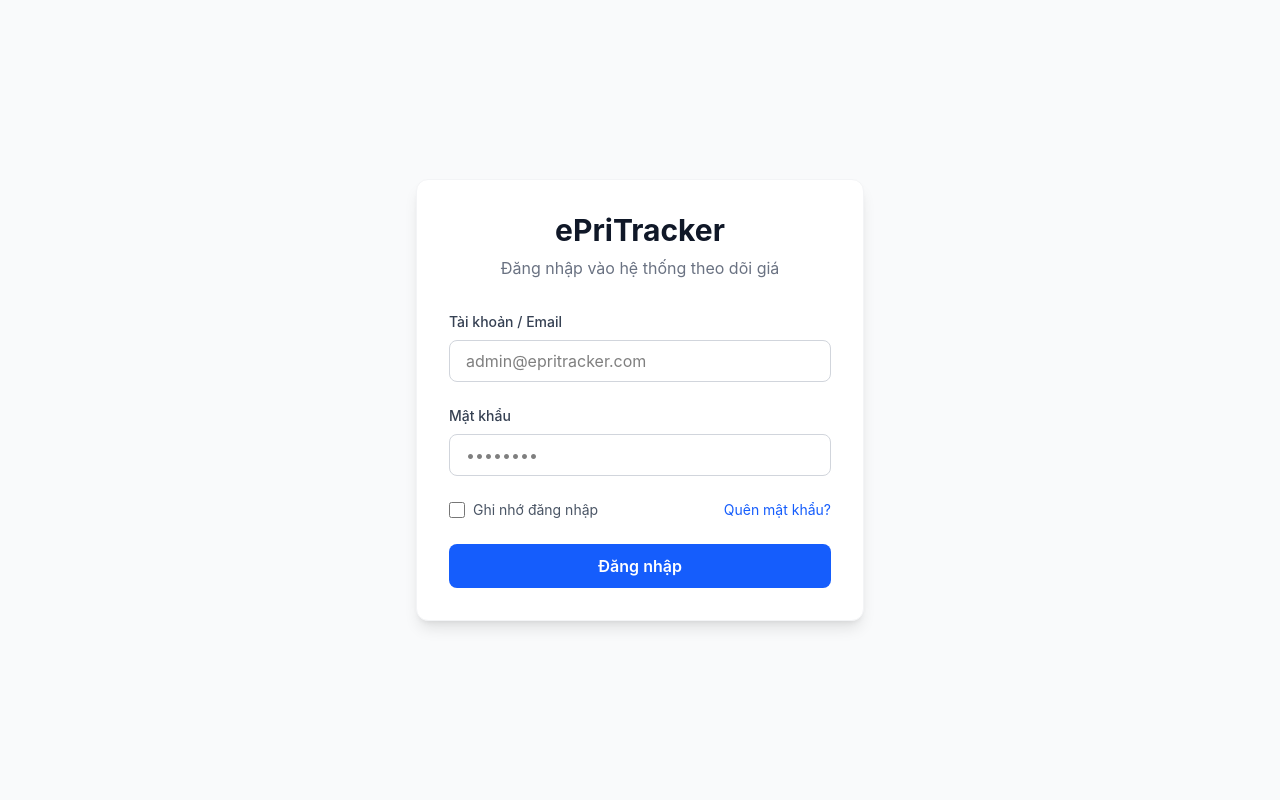
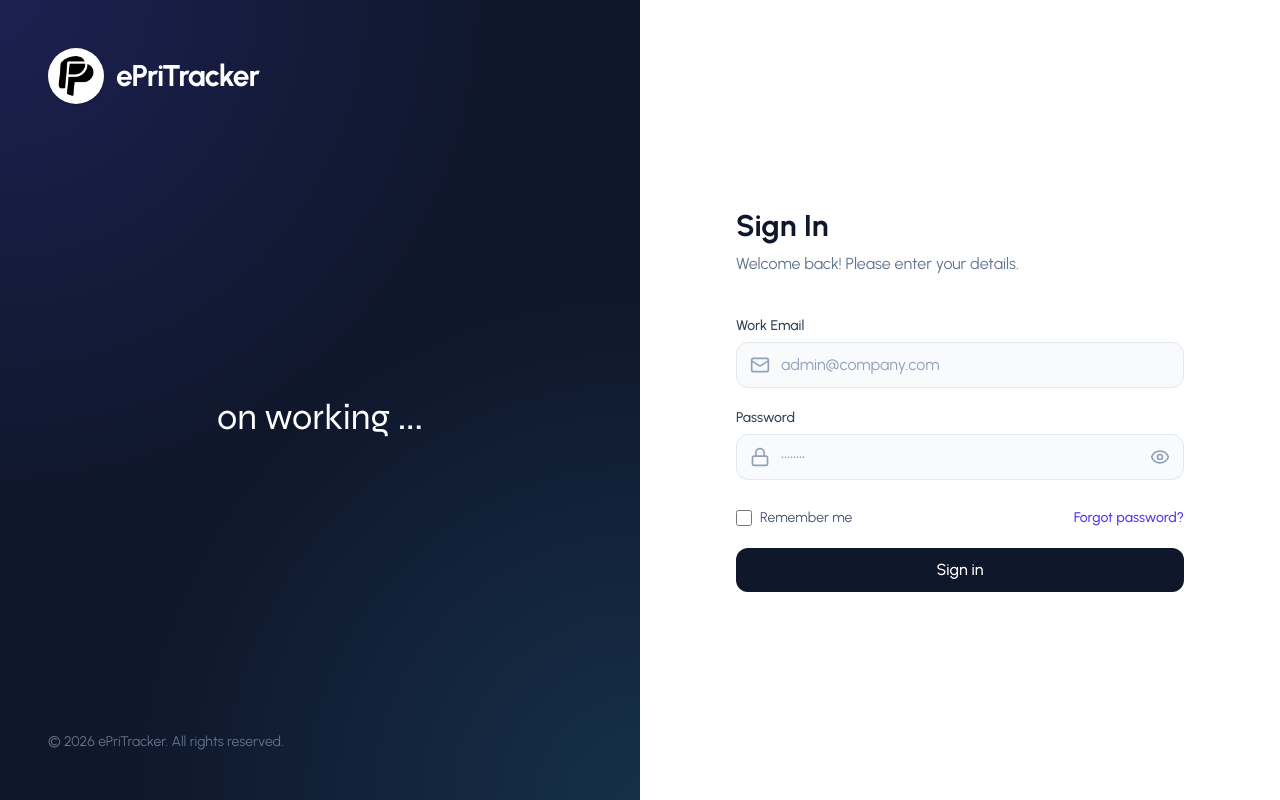
Before and after one commit to quangtunguyennn/ePriTracker, a React (Vite) app: page /login in a window 1280 px wide. Built offline with nearby package versions, Linux system fonts and the light colour scheme; a web font is replaced by a local one.

Commit message:
update login screen

```diff
--- a/src/pages/Login.jsx
+++ b/src/pages/Login.jsx
@@ -1,54 +1,58 @@
-import { useState } from 'react';
-import { useNavigate } from 'react-router-dom';
-import axios from 'axios';
-import { jwtDecode } from 'jwt-decode';
+import { useState } from "react";
+import { useNavigate, Link } from "react-router-dom";
+import axios from "axios";
+import {
+  Mail,
+  Lock,
+  Eye,
+  EyeOff,
+  Loader2,
+  AlertCircle,
+  TrendingUp,
+  ShieldCheck,
+  Zap,
+} from "lucide-react";
 
 export default function Login() {
-  const [email, setEmail] = useState('');
-  const [password, setPassword] = useState('');
+  const [email, setEmail] = useState("");
+  const [password, setPassword] = useState("");
+  const [showPassword, setShowPassword] = useState(false);
 
-  // Thêm state để quản lý lỗi và trạng thái tải
-  const [error, setError] = useState('');
+  const [error, setError] = useState("");
   const [isLoading, setIsLoading] = useState(false);
 
   const navigate = useNavigate();
 
   const handleSubmit = async (e) => {
     e.preventDefault();
-    setError(''); // Xóa lỗi cũ nếu có
+    setError("");
     setIsLoading(true);
 
     try {
-      // Thay đổi URL dưới đây cho khớp với API ASP.NET Core của bạn
-      const response = await axios.post('https://localhost:44338/api/auth/login', {
+      const response = await axios.post(
+        "https://localhost:44338/api/auth/login",
+        {
           email: email,
-        password: password
-      });
+          password: password,
+        },
+      );
 
-      // Giả sử API trả về object chứa token: { token: "eyJhbG..." }
       const token = response.data.token;
       const userRole = response.data.userRole;
-      // Lưu token vào localStorage để dùng cho các request sau
-      localStorage.setItem('token', token);
 
-      // const decodedToken = jwtDecode(token)
-      // const userRole = decodedToken['http://schemas.microsoft.com/ws/2008/06/identity/claims/role'] || decodedToken.role;
+      localStorage.setItem("token", token);
 
-      // Chuyển hướng người dùng vào trang trong (ví dụ: /admin hoặc /)
-      if(userRole === 'Admin'){
-        navigate('/admin')
-      }else if(userRole === 'User'){
-        navigate('/')
+      if (userRole === "Admin") {
+        navigate("/admin");
+      } else if (userRole === "User") {
+        navigate("/");
       }
-
     } catch (err) {
-      console.error('Lỗi đăng nhập:', err);
-      // Xử lý lỗi trả về từ server (mã 400, 401, v.v.)
+      console.error("Login error:", err);
       if (err.response && err.response.data) {
-        // Thay đổi 'err.response.data.message' tùy thuộc vào cấu trúc lỗi ASP.NET trả về
-        setError(err.response.data.message || 'Tài khoản hoặc mật khẩu không chính xác.');
+        setError(err.response.data.message || "Incorrect email or password.");
       } else {
-        setError('Không thể kết nối đến máy chủ. Vui lòng thử lại sau.');
+        setError("Unable to connect to the server. Please try again later.");
       }
     } finally {
       setIsLoading(false);
@@ -56,69 +60,164 @@ export default function Login() {
   };
 
   return (
-    <div className="min-h-screen flex items-center justify-center bg-gray-50">
-      <div className="max-w-md w-full bg-white rounded-xl shadow-lg p-8 border border-gray-100">
-        <div className="text-center mb-8">
-          <h2 className="text-3xl font-bold text-gray-900">ePriTracker</h2>
-          <p className="text-gray-500 mt-2">Đăng nhập vào hệ thống theo dõi giá</p>
+    <div className="min-h-screen flex w-full bg-white font-urbanist">
+      {/* 1. Left Section: Branding & Marketing (Hidden on mobile, visible on large screens) */}
+      <div className="hidden lg:flex flex-col justify-between w-1/2 bg-slate-900 p-12 text-white relative overflow-hidden">
+        {/* Background Effects */}
+        <div className="absolute top-0 left-0 w-full h-full bg-[radial-gradient(circle_at_top_left,rgba(79,70,229,0.2),transparent_50%)]" />
+        <div className="absolute bottom-0 right-0 w-full h-full bg-[radial-gradient(circle_at_bottom_right,rgba(56,189,248,0.15),transparent_50%)]" />
+
+        <div className="relative z-10 flex items-center gap-3">
+          {/* Thêm bg-white, rounded-full và shadow-sm giúp logo nổi bật hơn */}
+          <div className="bg-white p-2 rounded-full flex items-center justify-center shadow-sm">
+            <img
+              className="w-10 h-10 rounded-full object-contain"
+              src="/paypal.png"
+              alt="Logo"
+            />
+          </div>
+          <span className="text-3xl font-bold tracking-tight">ePriTracker</span>
         </div>
 
-        <form onSubmit={handleSubmit} className="space-y-6">
-          {/* Hiển thị thông báo lỗi nếu có */}
+        {/* <div className="relative z-10 max-w-md">
+          <h1 className="text-4xl font-bold leading-tight mb-6">
+            Intelligent Price Tracking for Enterprise
+          </h1>
+          <p className="text-slate-400 text-lg mb-8 leading-relaxed">
+            Track, analyze, and update market price fluctuations in real-time.
+            Optimize your profit margins today.
+          </p>
+
+          <div className="space-y-4">
+            <div className="flex items-center gap-3 text-slate-300">
+              <ShieldCheck className="w-5 h-5 text-indigo-400" />
+              <span>Enterprise-grade data security</span>
+            </div>
+            <div className="flex items-center gap-3 text-slate-300">
+              <Zap className="w-5 h-5 text-indigo-400" />
+              <span>Lightning-fast automated price updates</span>
+            </div>
+          </div>
+        </div> */}
+
+        <div className="font-syne text-4xl text-center">
+          <p>on working ... </p>
+        </div>
+
+        <div className="relative z-10 text-sm text-slate-500">
+          © {new Date().getFullYear()} ePriTracker. All rights reserved.
+        </div>
+      </div>
+
+      {/* 2. Right Section: Login Form */}
+      <div className="flex-1 flex flex-col justify-center items-center p-8 sm:p-12">
+        <div className="w-full max-w-md">
+          {/* Header Form */}
+          <div className="mb-10 text-center lg:text-left">
+            <h2 className="text-3xl font-bold text-slate-900 mb-2">Sign In</h2>
+            <p className="text-slate-500">
+              Welcome back! Please enter your details.
+            </p>
+          </div>
+
+          <form onSubmit={handleSubmit} className="space-y-5">
+            {/* Better UX Error Display */}
             {error && (
-            <div className="p-3 bg-red-50 border border-red-200 text-red-600 rounded-lg text-sm">
-              {error}
+              <div className="flex items-center gap-3 p-4 bg-red-50/50 border border-red-200 text-red-600 rounded-xl text-sm animate-in fade-in slide-in-from-top-2 duration-300">
+                <AlertCircle className="w-5 h-5 shrink-0" />
+                <p>{error}</p>
               </div>
             )}
 
-          <div>
-            <label className="block text-sm font-medium text-gray-700 mb-2">
-              Tài khoản / Email
+            {/* Email Input */}
+            <div className="space-y-1.5">
+              <label className="block text-sm font-medium text-slate-700">
+                Work Email
               </label>
+              <div className="relative">
+                <div className="absolute inset-y-0 left-0 pl-3.5 flex items-center pointer-events-none">
+                  <Mail className="h-5 w-5 text-slate-400" />
+                </div>
                 <input
                   type="email"
                   required
-              className="w-full px-4 py-2 border border-gray-300 rounded-lg focus:ring-2 focus:ring-blue-500 focus:border-blue-500 outline-none transition-all"
-              placeholder="admin@epritracker.com"
+                  className="block w-full pl-11 pr-4 py-2.5 bg-slate-50 border border-slate-200 rounded-xl text-slate-900 placeholder-slate-400 focus:bg-white focus:ring-2 focus:ring-indigo-600/20 focus:border-indigo-600 outline-none transition-all duration-200"
+                  placeholder="admin@company.com"
                   value={email}
                   onChange={(e) => setEmail(e.target.value)}
                 />
               </div>
+            </div>
 
-          <div>
-            <label className="block text-sm font-medium text-gray-700 mb-2">
-              Mật khẩu
+            {/* Password Input */}
+            <div className="space-y-1.5">
+              <label className="block text-sm font-medium text-slate-700">
+                Password
               </label>
+              <div className="relative">
+                <div className="absolute inset-y-0 left-0 pl-3.5 flex items-center pointer-events-none">
+                  <Lock className="h-5 w-5 text-slate-400" />
+                </div>
                 <input
-              type="password"
+                  type={showPassword ? "text" : "password"}
                   required
-              className="w-full px-4 py-2 border border-gray-300 rounded-lg focus:ring-2 focus:ring-blue-500 focus:border-blue-500 outline-none transition-all"
+                  className="block w-full pl-11 pr-11 py-2.5 bg-slate-50 border border-slate-200 rounded-xl text-slate-900 placeholder-slate-400 focus:bg-white focus:ring-2 focus:ring-indigo-600/20 focus:border-indigo-600 outline-none transition-all duration-200"
                   placeholder="••••••••"
                   value={password}
                   onChange={(e) => setPassword(e.target.value)}
                 />
+                <button
+                  type="button"
+                  onClick={() => setShowPassword(!showPassword)}
+                  className="absolute inset-y-0 right-0 pr-3.5 flex items-center text-slate-400 hover:text-slate-600 transition-colors"
+                >
+                  {showPassword ? (
+                    <EyeOff className="h-5 w-5" />
+                  ) : (
+                    <Eye className="h-5 w-5" />
+                  )}
+                </button>
+              </div>
             </div>
 
-          <div className="flex items-center justify-between">
-            <label className="flex items-center">
-              <input type="checkbox" className="w-4 h-4 text-blue-600 border-gray-300 rounded focus:ring-blue-500" />
-              <span className="ml-2 text-sm text-gray-600">Ghi nhớ đăng nhập</span>
+            {/* Options */}
+            <div className="flex items-center justify-between pt-2">
+              <label className="flex items-center gap-2 cursor-pointer group">
+                <input
+                  type="checkbox"
+                  className="w-4 h-4 text-indigo-600 border-slate-300 rounded cursor-pointer focus:ring-indigo-600 focus:ring-offset-0"
+                />
+                <span className="text-sm text-slate-600 group-hover:text-slate-900 transition-colors">
+                  Remember me
+                </span>
               </label>
-            <a href="#" className="text-sm text-blue-600 hover:text-blue-500">
-              Quên mật khẩu?
-            </a>
+              <Link
+                to="/forgot-password"
+                className="text-sm font-medium text-indigo-600 hover:text-indigo-700 transition-colors"
+              >
+                Forgot password?
+              </Link>
             </div>
 
+            {/* Submit Button */}
             <button
               type="submit"
               disabled={isLoading}
-            className={`w-full text-white font-semibold py-2.5 rounded-lg transition-colors focus:ring-4 focus:ring-blue-200 ${
-              isLoading ? 'bg-blue-400 cursor-not-allowed' : 'bg-blue-600 hover:bg-blue-700'
-            }`}
+              className="relative w-full flex justify-center items-center gap-2 bg-slate-900 hover:bg-slate-800 text-white font-medium py-2.5 rounded-xl transition-all duration-200 focus:outline-none focus:ring-2 focus:ring-slate-900 focus:ring-offset-2 disabled:opacity-70 disabled:cursor-not-allowed mt-4"
             >
-            {isLoading ? 'Đang xử lý...' : 'Đăng nhập'}
+              {isLoading ? (
+                <>
+                  <Loader2 className="w-5 h-5 animate-spin" />
+                  <span>Authenticating...</span>
+                </>
+              ) : (
+                <span>Sign in</span>
+              )}
             </button>
+
+            {/* Footer / Trusted by */}
           </form>
+        </div>
       </div>
     </div>
   );
```
Lines whose indentation alone changed are shown as unchanged.
